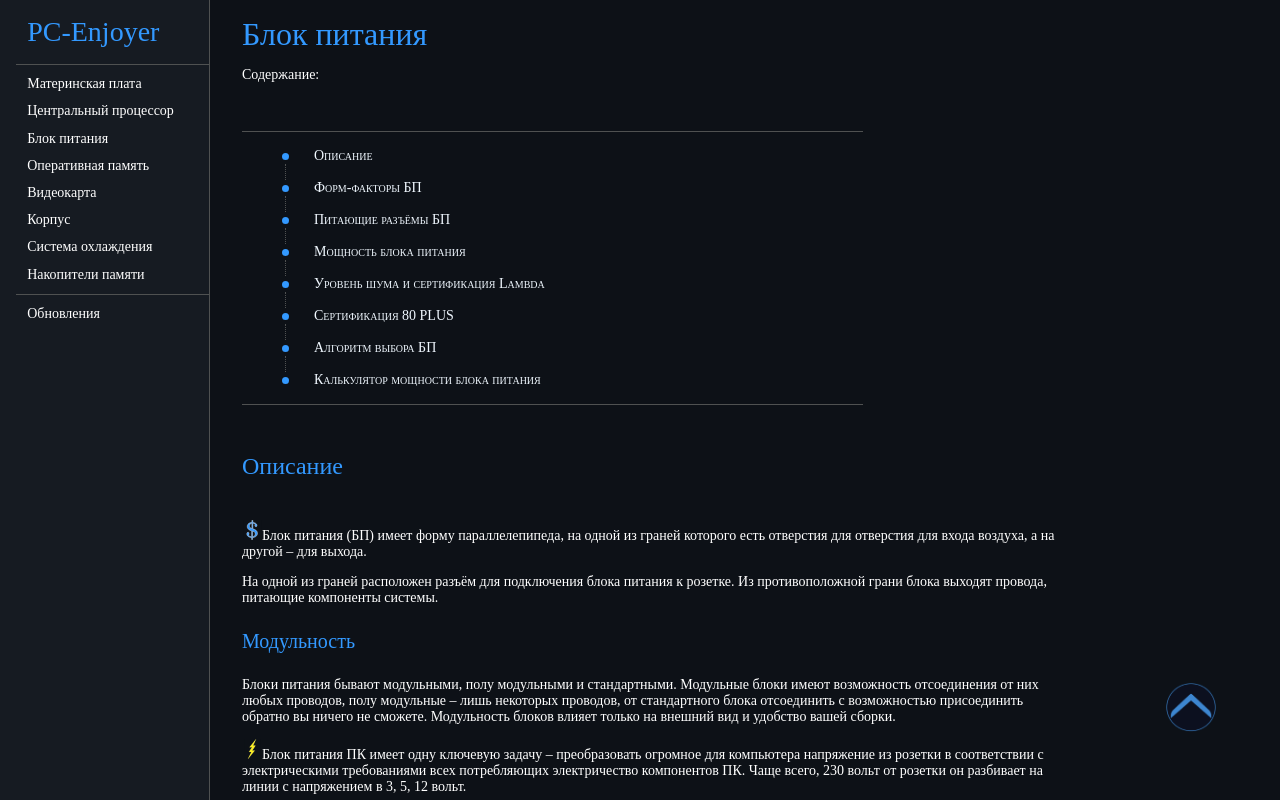
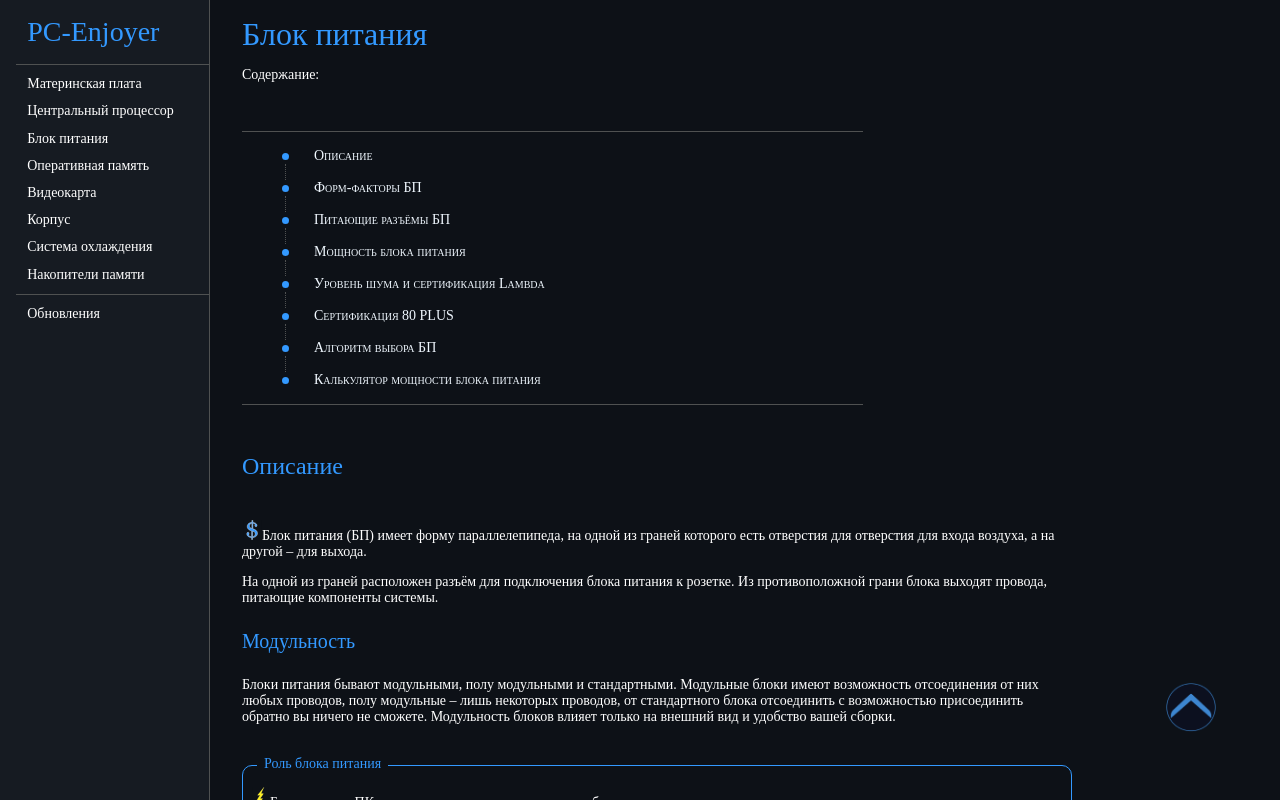
Before and after one commit to turbopypip/pc-enjoyer2.0, a React (Create React App) app: page / in a window 1280 px wide. Both pictures are taken after a click on the element "Блок питания". Shown: the top 800 px of the page. Built offline with nearby package versions, Linux system fonts and the light colour scheme; a web font is replaced by a local one.

Commit message:
Added extra information
* Added extra information to power unit

```diff
--- a/src/Pages/CPU/index.tsx
+++ b/src/Pages/CPU/index.tsx
@@ -190,7 +190,6 @@ const CPU = () => {
           обработает за один такт.
         </p>
       </div>
-
 
       <h2 className="contentParagraph" id="cpuTDP">
         TDP процессора
--- a/src/Pages/PowerUnit/index.tsx
+++ b/src/Pages/PowerUnit/index.tsx
@@ -38,6 +38,11 @@ const PowerUnit = () => {
         отсоединить с возможностью присоединить обратно вы ничего не сможете.
         Модульность блоков влияет только на внешний вид и удобство вашей сборки.
       </p>
+
+      <div className="extraInformation">
+        <p className="extraInformationHeader">
+          Роль блока питания
+        </p>
         <p>
           <img src={PhysicsIcon} width="20" height="20" />
           Блок питания ПК имеет одну ключевую задачу – преобразовать огромное для
@@ -46,6 +51,8 @@ const PowerUnit = () => {
           230 вольт от розетки он разбивает на линии с напряжением в 3, 5, 12
           вольт.
         </p>
+      </div>
+
       <p>
         Линии в 3 и 5 вольт обычно питают накопители, вентиляторы, материнскую
         плату, подсветку. Линии в 12 вольт также питают эти устройства, но
```
Lines whose indentation alone changed are shown as unchanged.
